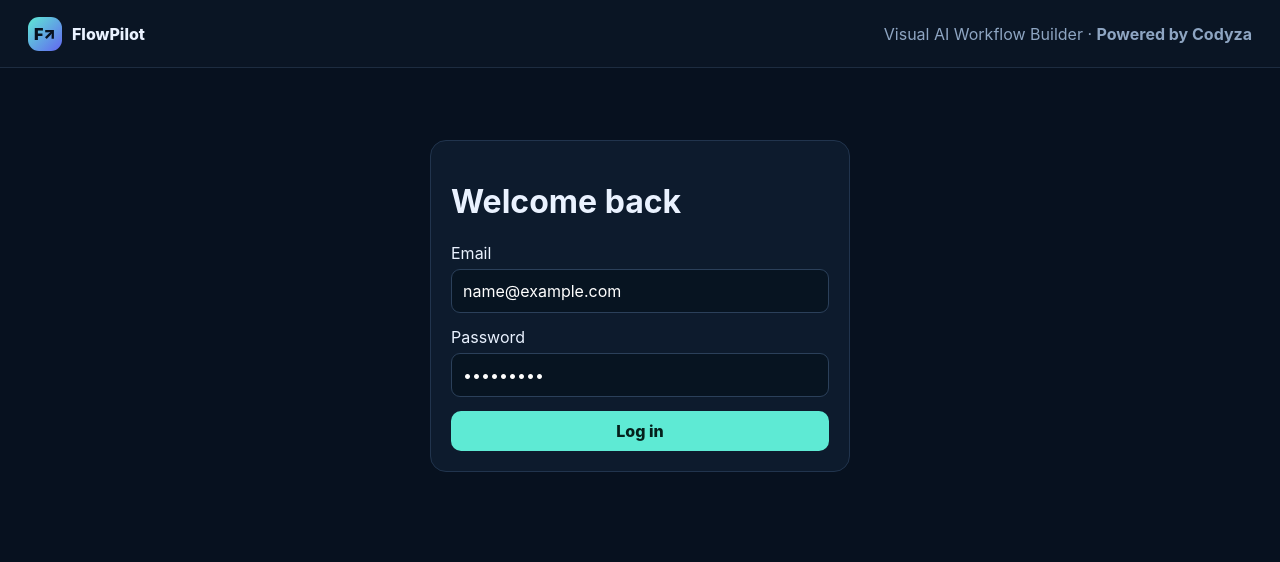
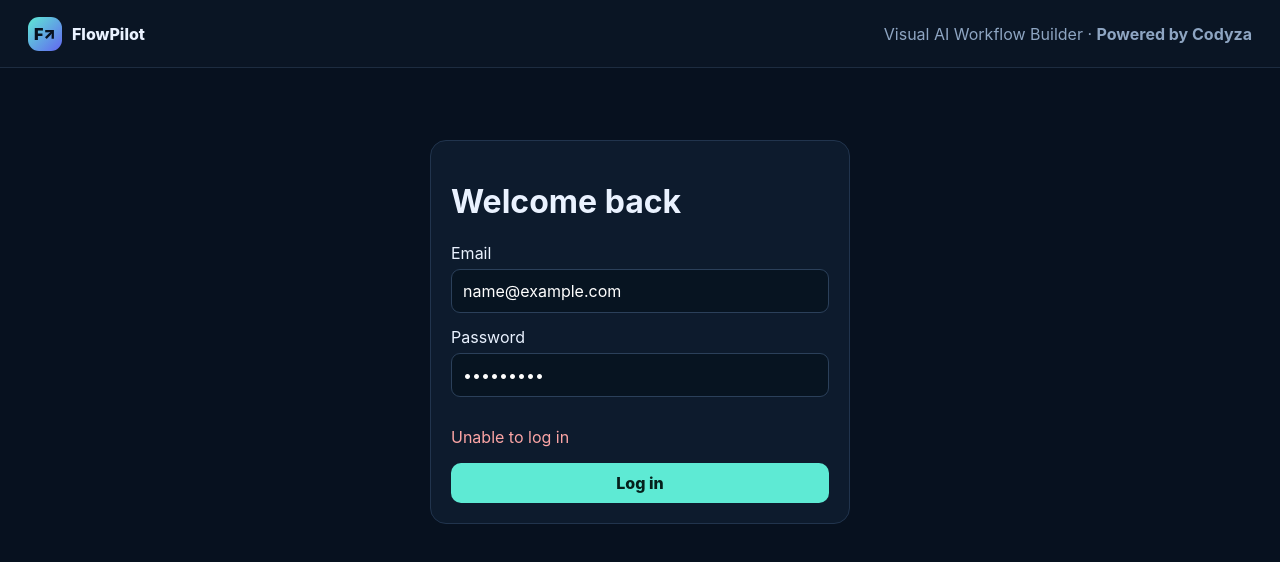
Before and after one commit to axelkrogness/FlowPilot, a Next.js app: page /login in a window 1280 px wide. Both pictures are taken after typing "name@example.com", "Sample123" into the empty fields and a click on the button "Log in". Shown: the top 562 px of the page. Built offline with nearby package versions, Linux system fonts and the light colour scheme; no server answers.

Commit message:
Fix authentication form error state

```diff
--- a/components/AuthForm.tsx
+++ b/components/AuthForm.tsx
@@ -1,2 +1,121 @@
-'use client'; import {useState} from 'react'; import {useRouter} from 'next/navigation';
-export default function AuthForm({mode}:{mode:'login'|'signup'}){const r=useRouter(),[error,setError]=useState(''); async function submit(e:any){e.preventDefault();const f=new FormData(e.currentTarget);const res=await fetch(`/api/auth/${mode}`,{method:'POST',headers:{'Content-Type':'application/json'},body:JSON.stringify(Object.fromEntries(f))});if(res.ok)r.push('/dashboard');else setError((await res.json()).error)}return <form onSubmit={submit} className="card auth"><h1>{mode==='login'?'Welcome back':'Create your account'}</h1>{mode==='signup'&&<><label>Name</label><input className="input" name="name" required/></>}<label>Email</label><input className="input" type="email" name="email" required/><label>Password</label><input className="input" type="password" name="password" minLength={8} required/>{error&&<p style={{color:'#fca5a5'}}>{error}</p>}<button className="btn" style={{width:'100%'}}>{mode==='login'?'Log in':'Sign up'}</button></form>}
+'use client';
+
+import { FormEvent, useState } from 'react';
+import { useRouter } from 'next/navigation';
+
+export default function AuthForm({
+  mode,
+}: {
+  mode: 'login' | 'signup';
+}) {
+  const router = useRouter();
+  const [error, setError] = useState('');
+  const [loading, setLoading] = useState(false);
+
+  async function submit(e: FormEvent<HTMLFormElement>) {
+    e.preventDefault();
+
+    if (loading) return;
+
+    setError('');
+    setLoading(true);
+
+    try {
+      const form = new FormData(e.currentTarget);
+
+      const res = await fetch(`/api/auth/${mode}`, {
+        method: 'POST',
+        headers: {
+          'Content-Type': 'application/json',
+        },
+        body: JSON.stringify(Object.fromEntries(form)),
+      });
+
+      if (!res.ok) {
+        const data = await res.json().catch(() => ({}));
+
+        setError(
+          data.error ||
+            (mode === 'signup'
+              ? 'Account could not be created'
+              : 'Unable to log in')
+        );
+
+        setLoading(false);
+        return;
+      }
+
+      // Authentication succeeded. Keep the form in its loading state
+      // while Next.js navigates away so stale errors cannot flash.
+      setError('');
+      router.replace('/dashboard');
+      router.refresh();
+    } catch {
+      setError(
+        mode === 'signup'
+          ? 'Account could not be created'
+          : 'Unable to log in'
+      );
+
+      setLoading(false);
+    }
+  }
+
+  return (
+    <form onSubmit={submit} className="card auth">
+      <h1>{mode === 'login' ? 'Welcome back' : 'Create your account'}</h1>
+
+      {mode === 'signup' && (
+        <>
+          <label>Name</label>
+          <input
+            className="input"
+            name="name"
+            required
+            disabled={loading}
+          />
+        </>
+      )}
+
+      <label>Email</label>
+      <input
+        className="input"
+        type="email"
+        name="email"
+        required
+        disabled={loading}
+      />
+
+      <label>Password</label>
+      <input
+        className="input"
+        type="password"
+        name="password"
+        minLength={8}
+        required
+        disabled={loading}
+      />
+
+      {error && (
+        <p role="alert" style={{ color: '#fca5a5' }}>
+          {error}
+        </p>
+      )}
+
+      <button
+        className="btn"
+        type="submit"
+        disabled={loading}
+        style={{ width: '100%' }}
+      >
+        {loading
+          ? mode === 'login'
+            ? 'Logging in...'
+            : 'Creating account...'
+          : mode === 'login'
+            ? 'Log in'
+            : 'Sign up'}
+      </button>
+    </form>
+  );
+}
```
